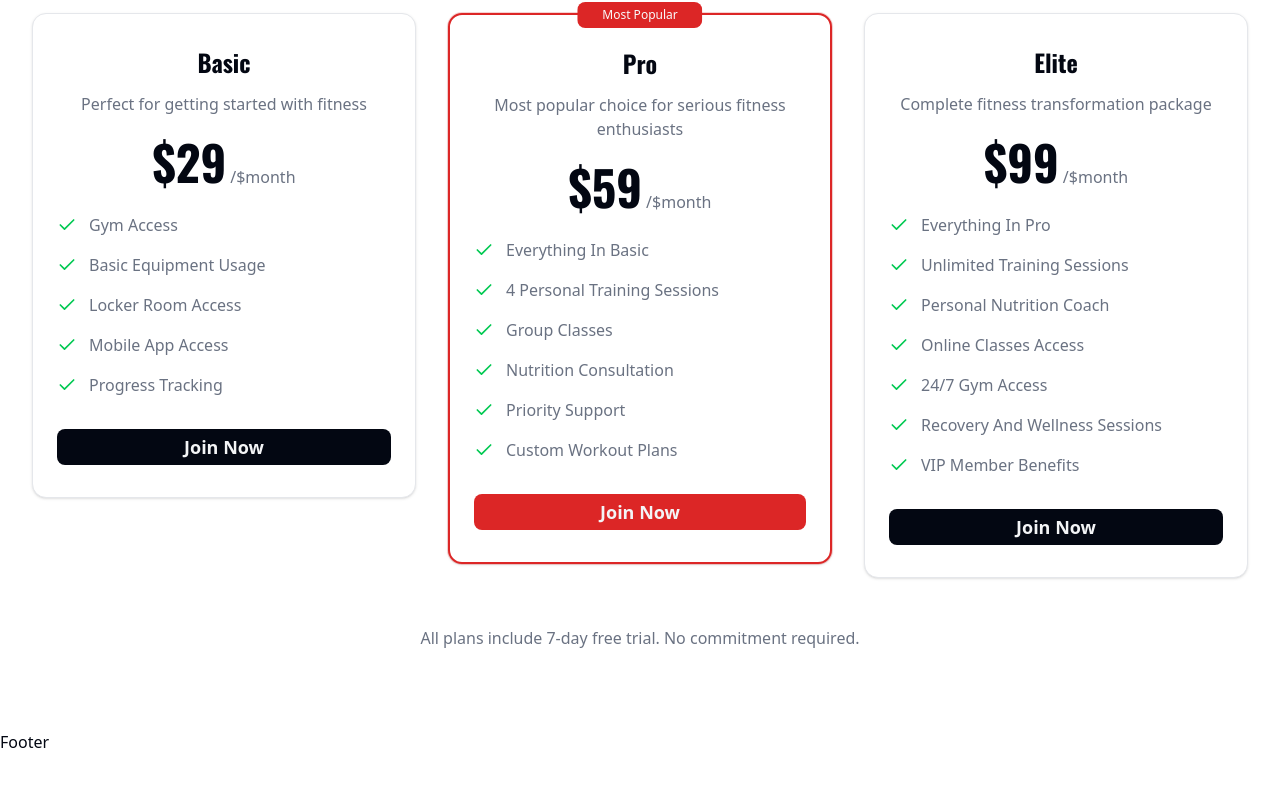
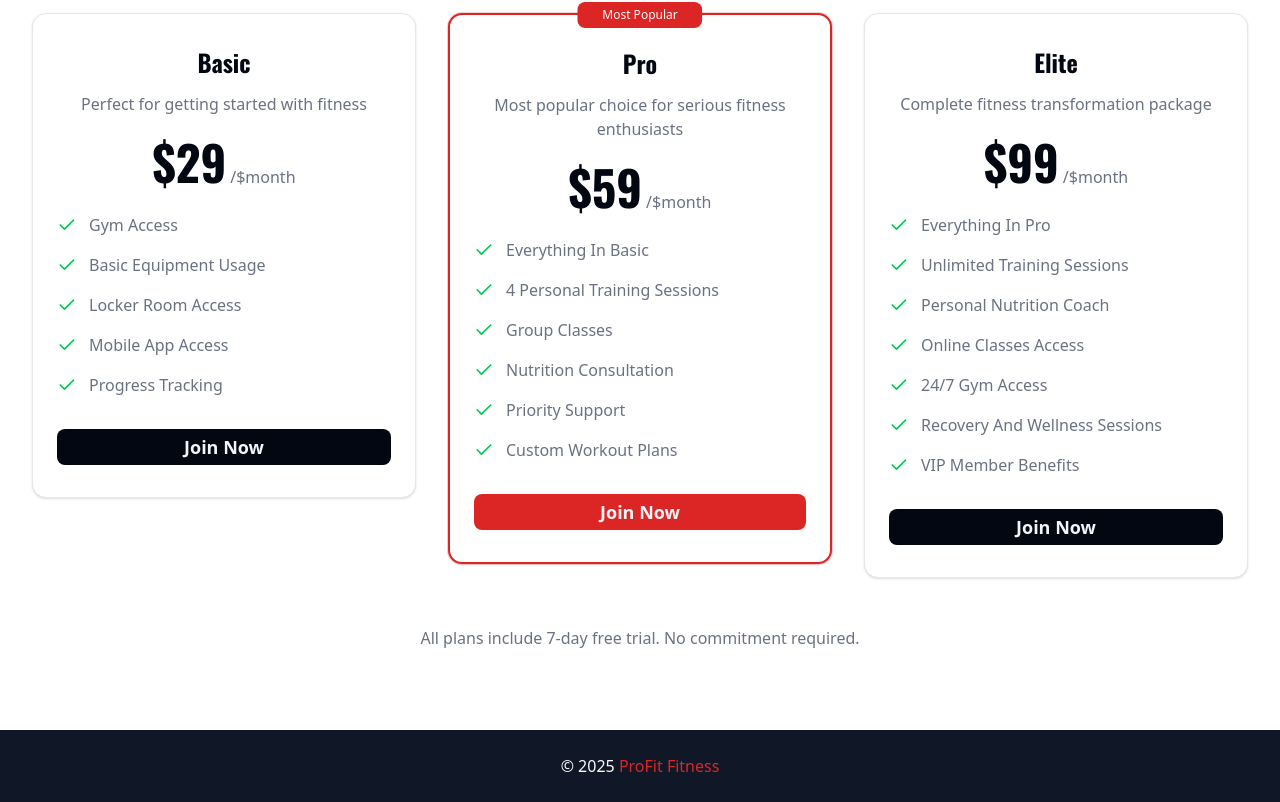
Before and after one commit to emmeiwhite/fitness-app, a Next.js app: page / in a window 1280 px wide. Shown: the part 3211-4013 px from the top of the page. Before the commit the page ends 3965 px from the top, so only its background shows below. Built offline with nearby package versions, Linux system fonts and the light colour scheme.

Commit message:
Start the Footer Section

```diff
--- a/src/components/layout/Footer.tsx
+++ b/src/components/layout/Footer.tsx
@@ -1,3 +1,9 @@
 export default function Footer() {
-  return <div>Footer</div>
+  return (
+    <footer className="bg-secondary-foreground text-primary-foreground py-6">
+      <p className="text-center">
+        &copy; 2025 <span className="text-primary">ProFit Fitness</span>
+      </p>
+    </footer>
+  )
 }
```
